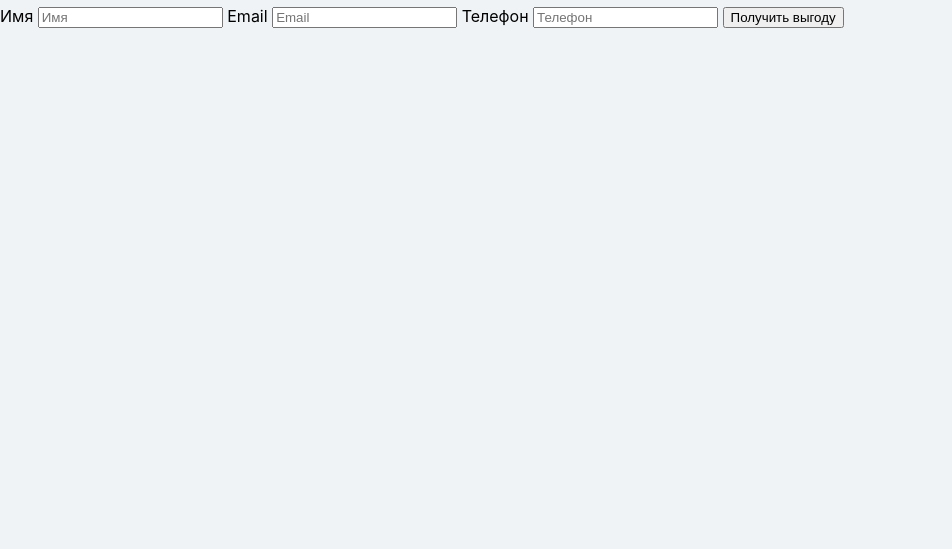
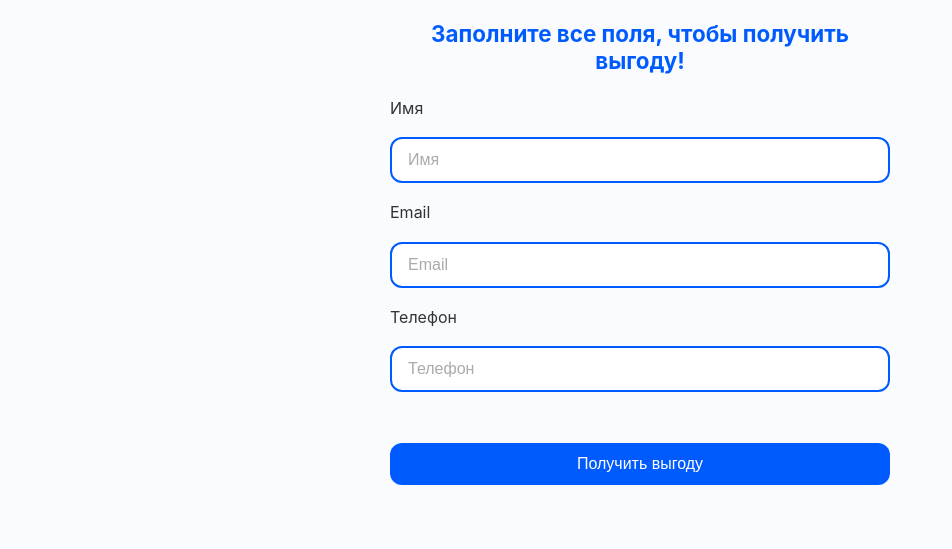
Before and after one commit to itsOleggio/ozon-tech-test.task, a website: page src/pages/example.html in a window 1280 px wide. Shown: the part 301-850 px from the top of the page, without its empty margins (0-952 px from the left). Before the commit the page ends 800 px from the top, so only its background shows below. Drawn offline with Linux system fonts and the light colour scheme.

Commit message:
-v 1.0.1 try index.html / index.js fix

```diff
--- a/src/pages/example.html
+++ b/src/pages/example.html
@@ -5,7 +5,7 @@
   <title>ПРИМЕР: Форма с прогрессом</title>
   <link rel="stylesheet" href="/src/styles/style.css">
   <link rel="stylesheet" href="/src/components/progress/progress.css">
-  <link rel="stylesheet" href="/src/pages/example.html">
+  <link rel="stylesheet" href="/src/styles/example.css">
 </head>
 <body>
 <div id="progress-container"></div>
```
